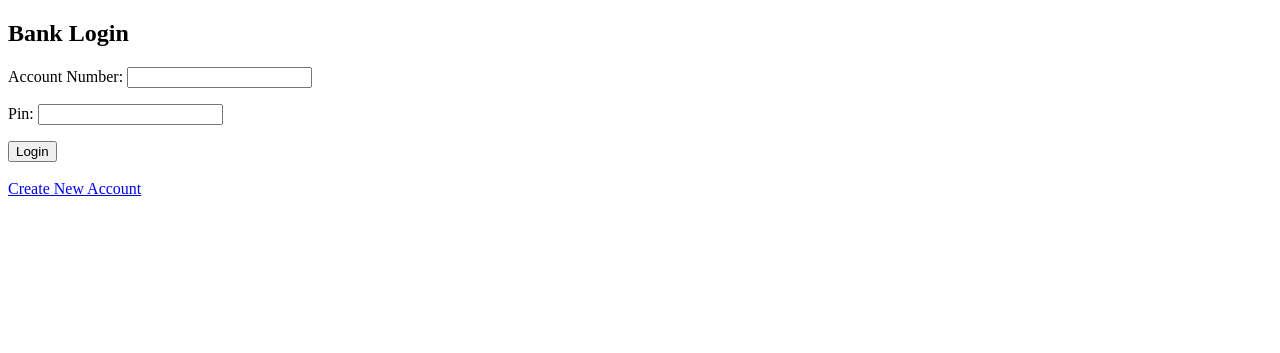
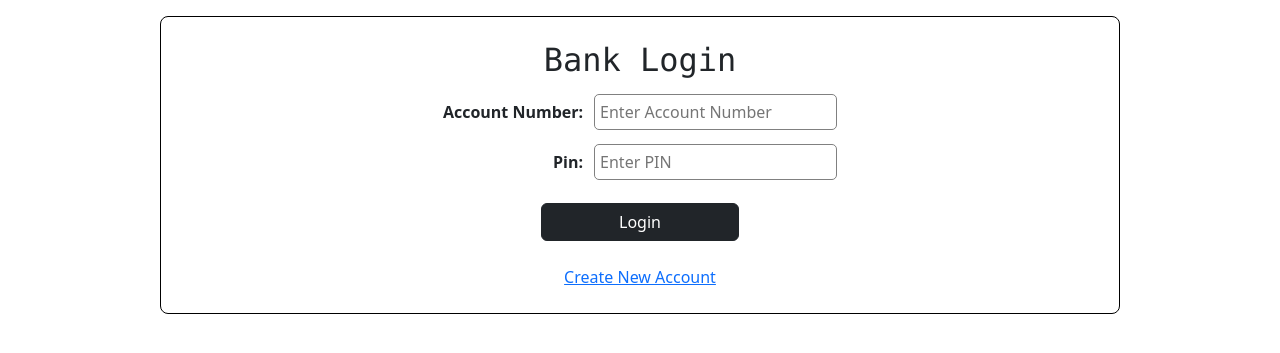
Before and after one commit to Narayan0918/Bank-management, a Django app: page / in a window 1280 px wide. Shown: the top 353 px of the page. Run offline with Django 5.2, Linux system fonts and the light colour scheme.

Commit message:
updated the styles of login and register pages

```diff
--- a/myApp/forms.py
+++ b/myApp/forms.py
@@ -1,19 +1,19 @@
 from django import forms
 
 class Register(forms.Form):
-    fullName = forms.CharField(label='Full name',max_length=40)
-    mobile = forms.IntegerField(label='Mobile',min_value=6000000000,max_value=9999999999)
-    balance = forms.FloatField(label='Initial Balance',min_value=500)
-    bankName = forms.CharField(label='Bank Name',max_length=15)
+    fullName = forms.CharField(label='Full name',max_length=40,widget=forms.TextInput(attrs={'placeholder': 'Enter full name'}))
+    mobile = forms.IntegerField(label='Mobile',min_value=6000000000,max_value=9999999999,widget=forms.NumberInput(attrs={'placeholder': 'Enter mobile'}))
+    balance = forms.FloatField(label='Initial Balance',min_value=500,widget=forms.NumberInput(attrs={'placeholder': 'Enter minimum amount'}))
+    bankName = forms.CharField(label='Bank Name',max_length=15,widget=forms.TextInput(attrs={'placeholder': 'Enter your bank name'}))
 
 class GeneratePin(forms.Form):
-    account_number = forms.IntegerField(label='Enter Your New Account Number')
-    pin = forms.IntegerField(label='Set a new 4-Digit PIN',min_value=1000,max_value=9999)
+    account_number = forms.IntegerField(label='Enter Your New Account Number',widget=forms.NumberInput(attrs={'placeholder': 'Enter account number'}))
+    pin = forms.IntegerField(label='Set a new 4-Digit PIN',min_value=1000,max_value=9999,widget=forms.NumberInput(attrs={'placeholder': 'Enter PIN'}))
 
 class LoginForm(forms.Form):
-    account_number = forms.IntegerField(label='Account Number')
-    pin = forms.IntegerField(label='Pin',widget=forms.PasswordInput)
+    account_number = forms.IntegerField(label='Account Number',widget=forms.NumberInput(attrs={'placeholder': 'Enter account number'}))
+    pin = forms.IntegerField(label='Pin',widget=forms.PasswordInput(attrs={'placeholder': 'Enter PIN'}))
 
 
 class AmountForm(forms.Form):
-    amount = forms.FloatField(label='Amount',min_value=1)
+    amount = forms.FloatField(label='Amount',min_value=1,widget=forms.NumberInput(attrs={'placeholder': 'Enter Amount'}))
--- a/templates/login.html
+++ b/templates/login.html
@@ -1,8 +1,69 @@
 <!DOCTYPE html>
-<html>
-<head><title>Login</title></head>
+<html lang="en">
+
+<head>
+    <meta charset="UTF-8">
+    <meta name="viewport" content="width=device-width, initial-scale=1.0">
+    <link href="https://cdn.jsdelivr.net/npm/bootstrap@5.3.8/dist/css/bootstrap.min.css" rel="stylesheet"
+        integrity="sha384-sRIl4kxILFvY47J16cr9ZwB07vP4J8+LH7qKQnuqkuIAvNWLzeN8tE5YBujZqJLB" crossorigin="anonymous">
+    <title>Document</title>
+    <style>
+
+        .container-fluid{
+            display: flex;
+            flex-direction: column;
+            align-items: center;
+
+            a{
+                width: fit-content;
+            }
+        }
+
+
+        form {
+            display: flex;
+            flex-direction: column;
+            align-items: center;
+
+            button {
+                width: 50%;
+            }
+        }
+
+        table {
+            height: 100px;
+
+            tr {
+                th {
+                    text-align: right;
+                    padding-right: 10px;
+                }
+            }
+
+            input {
+                border: 1px solid gray;
+                outline: none;
+                border-radius: 5px;
+                padding: 5px;
+
+                &::placeholder {
+                    text-transform: capitalize;
+                }
+            }
+
+            input::-webkit-outer-spin-button,
+            input::-webkit-inner-spin-button {
+                -webkit-appearance: none;
+                margin: 0;
+            }
+        }
+    </style>
+</head>
+
 <body>
-    <h2>Bank Login</h2>
+    <div class="container-fluid p-4 border border-black w-75 mt-3 rounded-3">
+
+        <h2 class="text-center font-monospace">Bank Login</h2>
         {% if messages %}
         {% for message in messages %}
         <p style="color:red">{{ message }}</p>
@@ -11,10 +72,30 @@
 
         <form method="post">
             {% csrf_token %}
-        {{ form.as_p }}
-        <button type="submit">Login</button>
+            <table class="mb-3 w-100">
+                <tr>
+                    <th>
+                        {{form.account_number.label_tag}}
+                    </th>
+                    <td>
+                        {{form.account_number}}
+                    </td>
+                </tr>
+                <tr>
+                    <th>
+                        {{form.pin.label_tag}}
+                    </th>
+                    <td>
+                        {{form.pin}}
+                    </td>
+                </tr>
+                <!-- {{ form.as_table }} -->
+            </table>
+            <button type="submit" class="btn btn-dark">Login</button>
         </form>
         <br>
-    <a href="{% url 'register' %}">Create New Account</a>
+        <a href="{% url 'register' %}" >Create New Account</a>
+    </div>
 </body>
+
 </html>
```
Also changed, not shown: templates/register.html (+55 -6 lines). Lines whose indentation alone changed are shown as unchanged.
